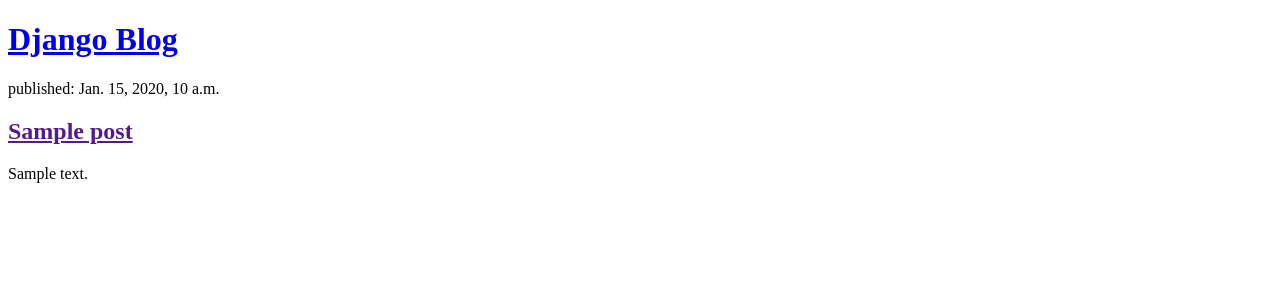
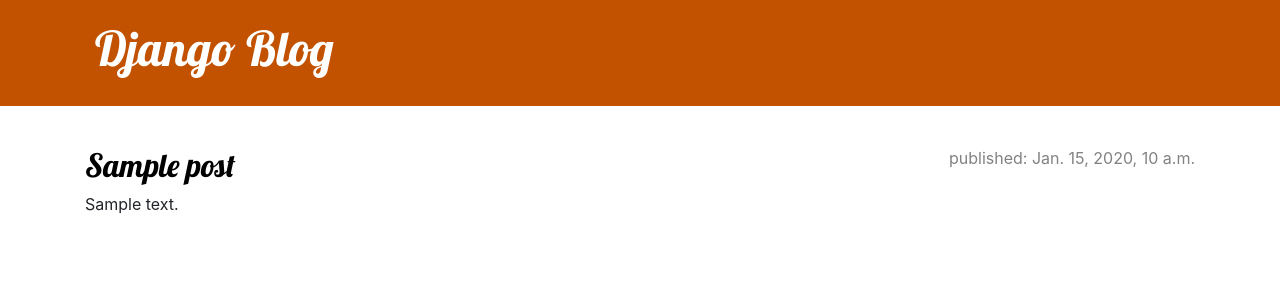
Before and after one commit to seraph14/blogging-website, a Django app: page / in a window 1280 px wide. Shown: the top 300 px of the page. Run offline with Django 3.2, Linux system fonts and the light colour scheme; tables that the repository leaves empty hold one stand-in row (values such as "Sample post").

Commit message:
Added view and template for detailed blog post as well as CSS for the site.

```diff
--- /dev/null
+++ b/blog/static/css/blog.css
@@ -0,0 +1,70 @@
+.page-header {
+    background-color: #C25100;
+    margin-top: 0;
+    margin-bottom: 40px;
+    padding: 20px 20px 20px 40px;
+}
+
+.page-header h1,
+.page-header h1 a,
+.page-header h1 a:visited,
+.page-header h1 a:active {
+    color: #ffffff;
+    font-size: 36pt;
+    text-decoration: none;
+}
+
+h1,
+h2,
+h3,
+h4 {
+    font-family: 'Lobster', cursive;
+}
+
+.date {
+    color: #828282;
+}
+
+.save {
+    float: right;
+}
+
+.post-form textarea,
+.post-form input {
+    width: 100%;
+}
+
+.top-menu,
+.top-menu:hover,
+.top-menu:visited {
+    color: #ffffff;
+    float: right;
+    font-size: 26pt;
+    margin-right: 20px;
+}
+
+.post {
+    margin-bottom: 70px;
+}
+
+.post h2 a,
+.post h2 a:visited {
+    color: #000000;
+}
+
+.post > .date,
+.post > .actions {
+    float: right;
+}
+
+.btn-default,
+.btn-default:visited {
+    color: #C25100;
+    background: none;
+    border-color: #C25100;
+}
+
+.btn-default:hover {
+    color: #FFFFFF;
+    background-color: #C25100;
+}
--- /dev/null
+++ b/blog/templates/blog/base.html
@@ -0,0 +1,30 @@
+{% load static %}
+<!DOCTYPE html>
+<html lang="en">
+<head>
+    <meta charset="UTF-8">
+    <meta http-equiv="X-UA-Compatible" content="IE=edge">
+    <meta name="viewport" content="width=device-width, initial-scale=1.0">
+    <title>Django Blog</title>
+    <link href="//fonts.googleapis.com/css?family=Lobster&subset=latin,latin-ext" rel="stylesheet" type="text/css">
+    <link rel="stylesheet" href="https://cdn.jsdelivr.net/npm/bootstrap@4.5.3/dist/css/bootstrap.min.css" integrity="sha384-TX8t27EcRE3e/ihU7zmQxVncDAy5uIKz4rEkgIXeMed4M0jlfIDPvg6uqKI2xXr2" crossorigin="anonymous">
+    <link rel="stylesheet" href="{% static 'css/blog.css' %}">
+</head>
+<body>
+    <header class="page-header">
+        <div class="container">
+            <h1><a href="/">Django Blog</a></h1>
+        </div>
+    </header>
+
+    <main class="container">
+        <div class="row">
+            <div class="col">
+                {% block content %}
+
+                {% endblock content %}
+            </div>
+        </div>
+    </main>
+</body>
+</html>
--- a/blog/templates/blog/post_list.html
+++ b/blog/templates/blog/post_list.html
@@ -1,22 +1,11 @@
-<!DOCTYPE html>
-<html lang="en">
-<head>
-    <meta charset="UTF-8">
-    <meta http-equiv="X-UA-Compatible" content="IE=edge">
-    <meta name="viewport" content="width=device-width, initial-scale=1.0">
-    <title>Django Blog</title>
-</head>
-<body>
-    <header>
-        <h1><a href="/">Django Blog</a></h1>
-    </header>
+{% extends 'blog/base.html' %}
 
+{% block content %}
     {% for post in posts %}
-        <article>
-            <time>published: {{ post.published_date }}</time>
-            <h2><a href="">{{ post.title }}</a></h2>
+        <article class="post">
+            <time class="date">published: {{ post.published_date }}</time>
+            <h2><a href="{% url 'post_detail' pk=post.pk%}">{{ post.title }}</a></h2>
             <p>{{ post.text|linebreaksbr }}</p>
         </article>
     {% endfor %}
-</body>
-</html>
+{% endblock content %}
--- a/blog/urls.py
+++ b/blog/urls.py
@@ -2,5 +2,6 @@ from django.urls import path
 from . import views
 
 urlpatterns = [
-    path('', views.post_list, name="post_lsit"),
+    path('', views.post_list, name="post_list"),
+    path('post/<int:pk>/', views.post_detail, name='post_detail'),
 ]
--- a/blog/views.py
+++ b/blog/views.py
@@ -1,4 +1,4 @@
-from django.shortcuts import render
+from django.shortcuts import render, get_object_or_404
 from django.utils import timezone
 from .models import Post
 
@@ -6,3 +6,7 @@ from .models import Post
 def post_list(request):
     posts = Post.objects.filter(published_date__lte=timezone.now()).order_by('-published_date')
     return render(request, 'blog/post_list.html', {'posts': posts})
+
+def post_detail(request, pk):
+    post = get_object_or_404(Post, pk=pk)
+    return render(request, 'blog/post_detail.html', {'post': post})
```
Also changed, not shown: blog/templates/blog/post_detail.html (added, +13 -0 lines).
